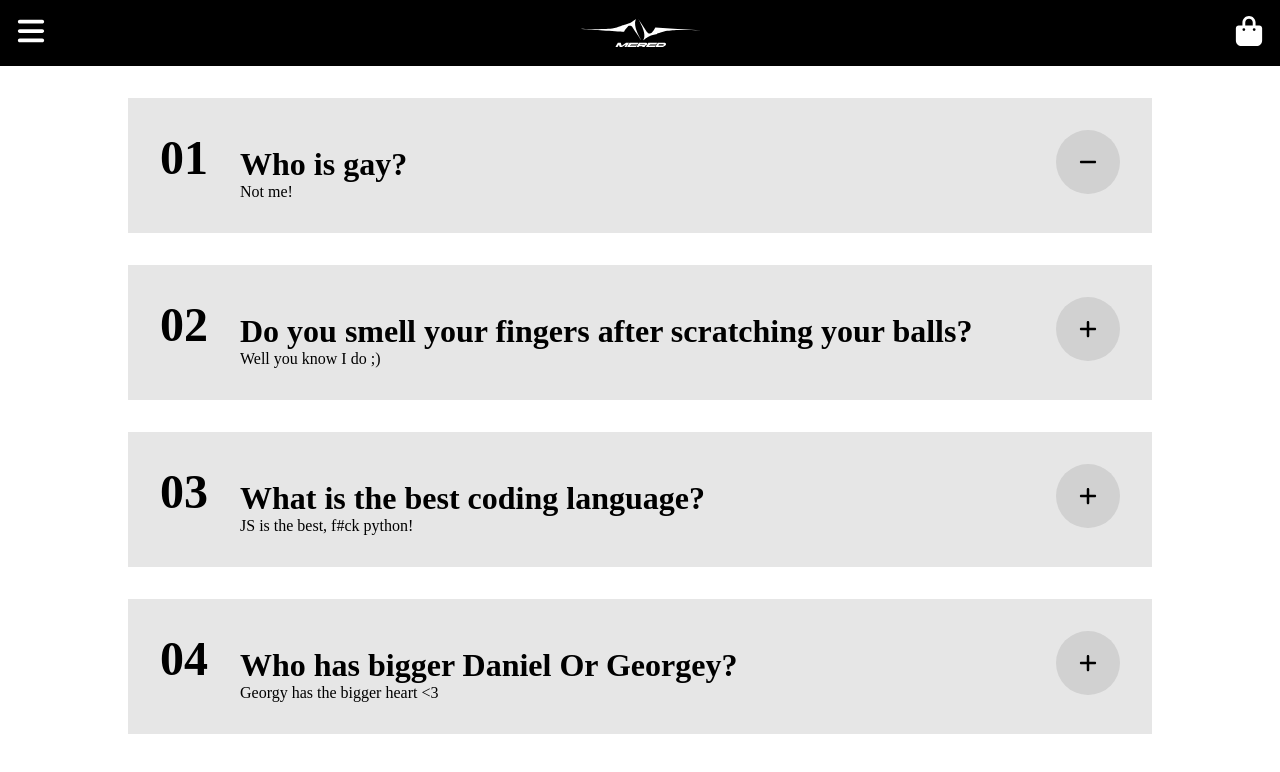
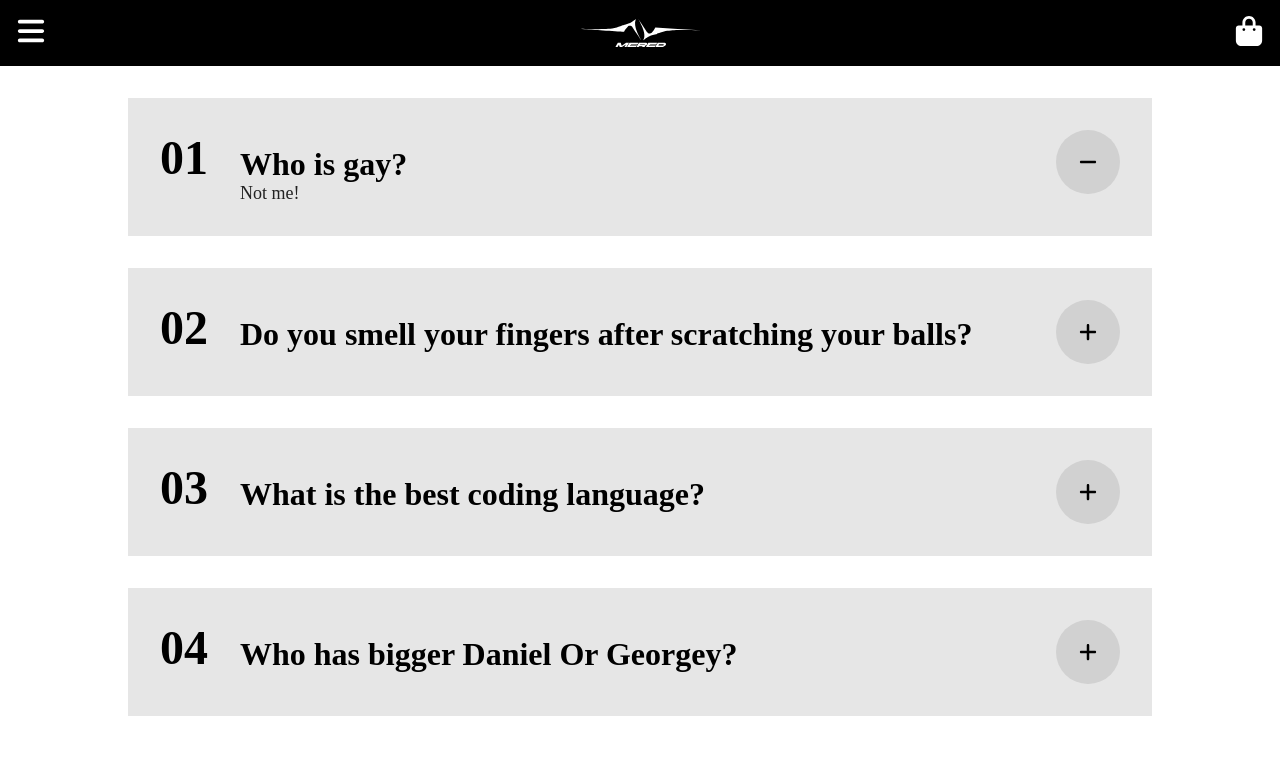
Before and after one commit to danielstet/MyAwsomeSite, a React (Vite) app in the folder Mered/Client/: page /faq in a window 1280 px wide. Both pictures are taken after a click on the element 1088 px from the left and 162 px from the top of the page. Shown: the top 772 px of the page. Built offline with nearby package versions, Linux system fonts and the light colour scheme.

Commit message:
added animation to faq

```diff
--- a/Mered/Client/src/components/FAQDropBox/FAQDropBox.css
+++ b/Mered/Client/src/components/FAQDropBox/FAQDropBox.css
@@ -4,9 +4,8 @@
     padding: 2rem;
     align-self: center;
     background-color: #e6e6e6;
-
-    /* Ensure children don't stretch by default */
     align-items: flex-start;
+    /* Ensure children align properly */
 }
 
 #Number {
@@ -31,24 +30,19 @@
     font-weight: bold;
 }
 
-/* #Answer {
-    padding-top: 2rem;
+#Answer {
     font-size: large;
     color: #222222;
-} */
-
-/* Wrapper for smooth animations */
-#Answer {
+    overflow: hidden;
+    /* Ensure hidden content doesn’t overflow */
     max-height: 0;
-    overflow: hidden;
+    opacity: 0;
     transition: max-height 0.3s ease-out, opacity 0.3s ease-out;
-    opacity: 0;
 }
 
-/* When the answer is visible */
 #Answer.show {
     max-height: 200px;
-    /* Adjust this value to fit your content */
+    /* Adjust based on the content size */
     opacity: 1;
 }
 
@@ -59,12 +53,11 @@
     border-radius: 10rem;
     width: 2rem;
     height: 2rem;
-
     display: flex;
     justify-content: center;
-    /* Center the content horizontally */
+    /* Center content horizontally */
     align-items: center;
-    /* Center the content vertically */
+    /* Center content vertically */
     flex: 0 0 auto;
     /* Prevent #showAnswer from growing */
 }
--- a/Mered/Client/src/components/FAQDropBox/FAQDropBox.jsx
+++ b/Mered/Client/src/components/FAQDropBox/FAQDropBox.jsx
@@ -33,7 +33,7 @@ const FAQDropBox = ({Number ,Question, Answer}) => {
     //     </div>
     // )
 
-     return (
+      return (
         <div id="Question-Wrapper">
             {Number < 10 ? (
                 <p id="Number">0{Number}</p>
@@ -42,7 +42,8 @@ const FAQDropBox = ({Number ,Question, Answer}) => {
             )}
             <div id="Content">
                 <p id="Question">{Question}</p>
-                <p id={`Answer ${showAnswer ? 'show' : ''}`}>
+                {/* Add the `show` class conditionally */}
+                <p id="Answer" className={showAnswer ? "show" : ""}>
                     {Answer}
                 </p>
             </div>
@@ -54,7 +55,7 @@ const FAQDropBox = ({Number ,Question, Answer}) => {
                 )}
             </div>
         </div>
-        )
+    );
 }
 
 export default FAQDropBox
```
